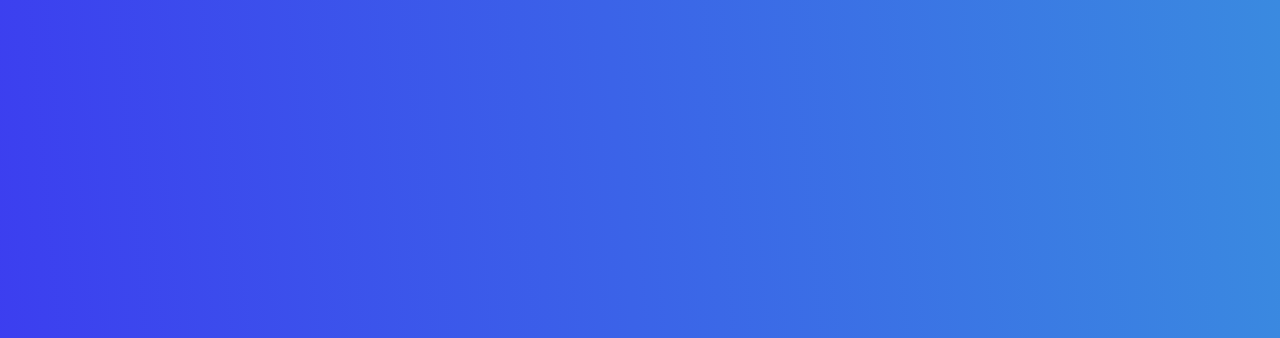
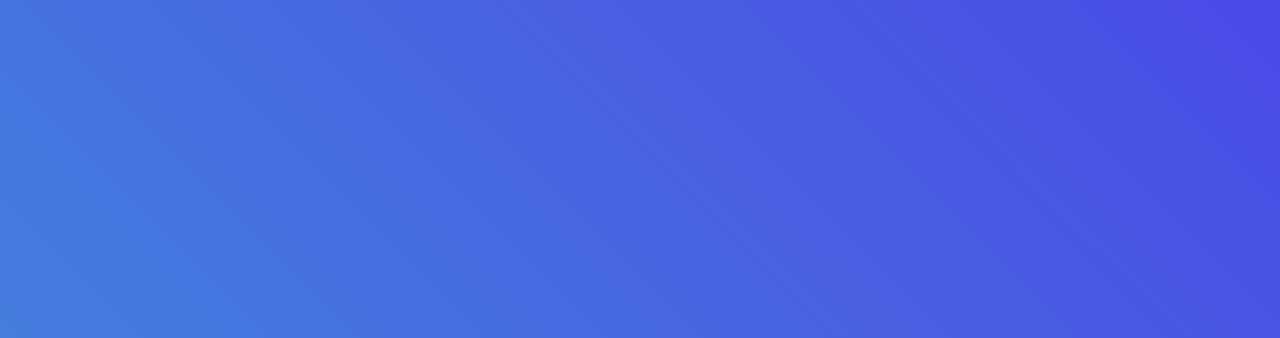
Before and after one commit to Prof758/hidden-search-widget, a plain HTML site: page index.html in a window 1280 px wide. Shown: the top 338 px of the page. Drawn offline with Linux system fonts and the light colour scheme.

Commit message:
add changes to backgound color

```diff
--- a/style.css
+++ b/style.css
@@ -13,7 +13,7 @@ body {
   justify-content: center;
   height: 100vh;
   overflow: hidden;
-  background-image: linear-gradient(85deg, #3c3cf0, #3a8ae0);
+  background-image: linear-gradient(-135deg, #4a4ae7, #448ddb);
 }
 
 .container {
```
